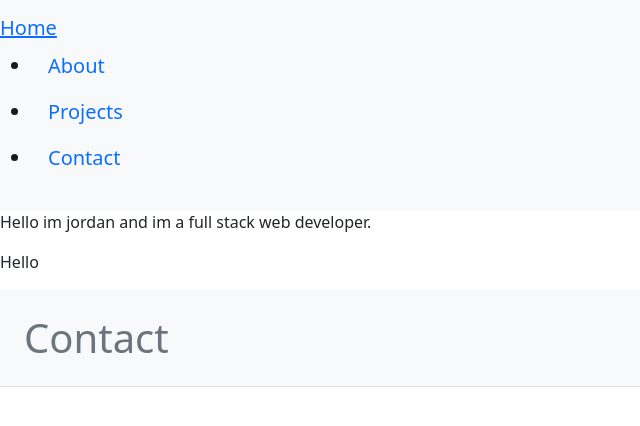
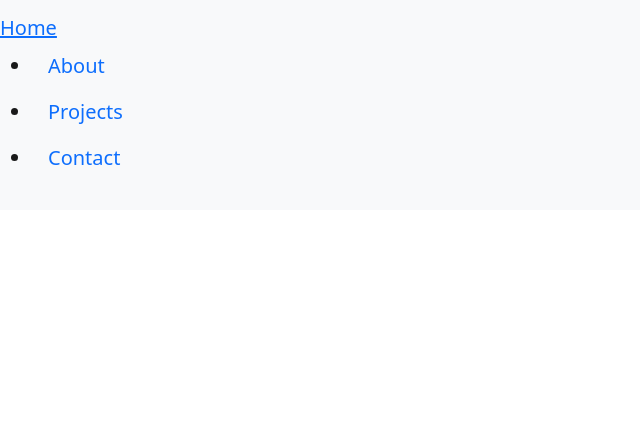
Before and after one commit to imjord/React-Portfolio, a React (Create React App) app: page / in a window 1280 px wide. Shown: the top 426 px of the page, without its empty margins (0-640 px from the left). Built offline with nearby package versions, Linux system fonts and the light colour scheme.

Commit message:
working react route

```diff
--- a/package.json
+++ b/package.json
@@ -8,6 +8,7 @@
     "@testing-library/user-event": "^12.8.3",
     "react": "^17.0.2",
     "react-dom": "^17.0.2",
+    "react-router-dom": "^5.3.0",
     "react-scripts": "4.0.3",
     "web-vitals": "^1.1.2"
   },
--- a/src/App.js
+++ b/src/App.js
@@ -4,14 +4,20 @@ import About from './Components/About';
 import Content from './Components/Content/index.js';
 import Nav from './Components/Nav';
 import Footer from './Components/Footer';
+import { BrowserRouter, Route, Switch } from 'react-router-dom';
+
+
 function App() {
   return (
-    <div>
-      <Nav> </Nav>
-      <main> <About></About> <Content></Content></main>
-      <Footer></Footer>
-
-    </div>
+    <main>
+      <BrowserRouter>
+      <Switch>
+      <Route exact path='/' component={Nav} />
+      <Route exact path='/About' component={About} />
+      <Route exact path='/Content' component={Content} />
+     </Switch>
+     </BrowserRouter>
+    </main>
   );
 }
 
--- a/src/Components/Nav/index.js
+++ b/src/Components/Nav/index.js
@@ -14,9 +14,9 @@ function Nav(){
             <nav className="navbar-brand">
                 <a  href="/"> Home </a>
                 <ul>
-                    <li><a className="nav-link" href="#about">About </a></li>
-                    <li><a className="nav-link" href="#projects"> Projects </a></li>
-                    <li><a className="nav-link" href="#contact"> Contact </a></li>
+                    <li><a className="nav-link" href="About">About </a></li>
+                    <li><a className="nav-link" href="Content"> Projects </a></li>
+                    <li><a className="nav-link" href="Contact"> Contact </a></li>
                 </ul>
 
             </nav>
```
Also changed, not shown: 1 other file (tests, documents, lock files or other folders).
